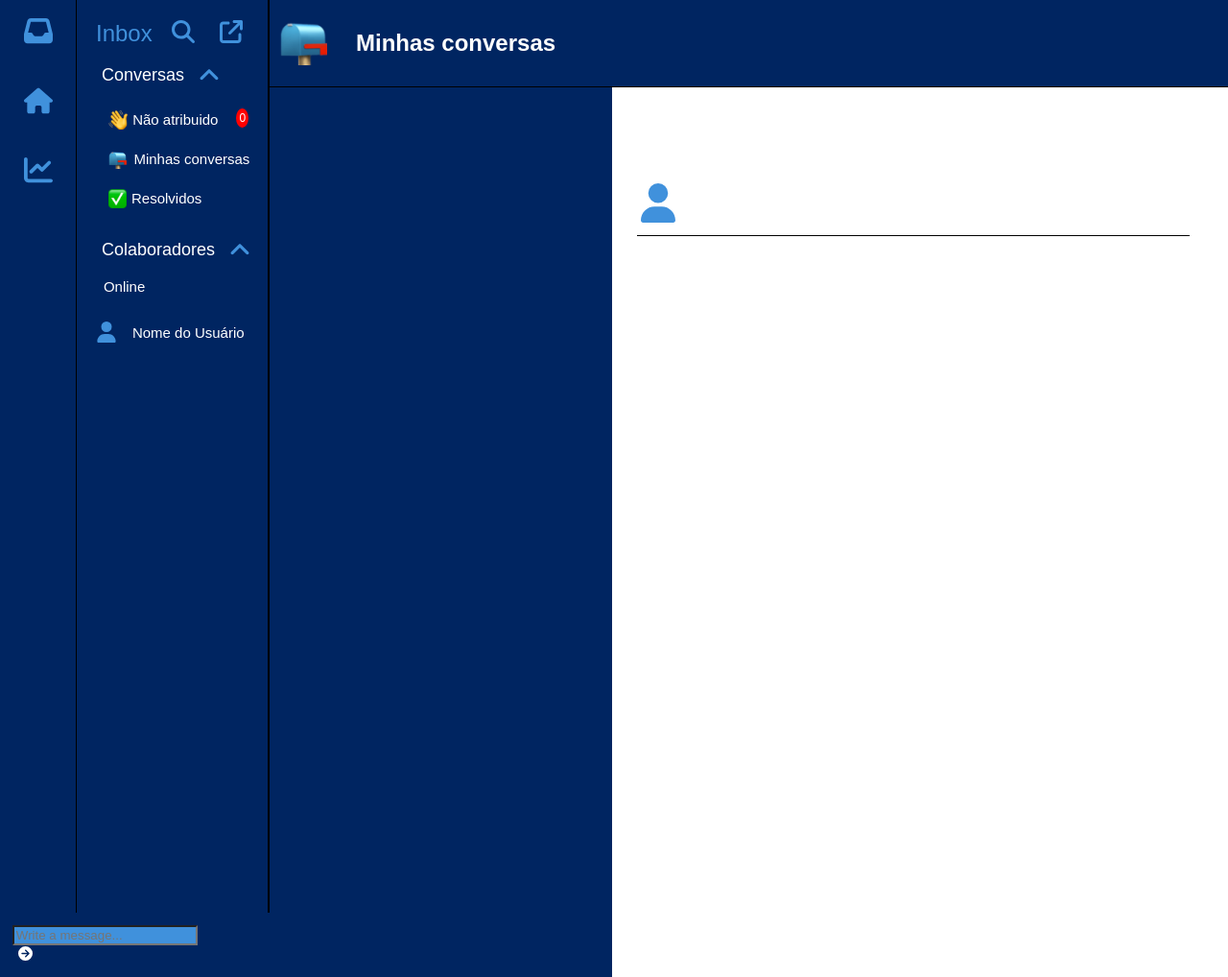
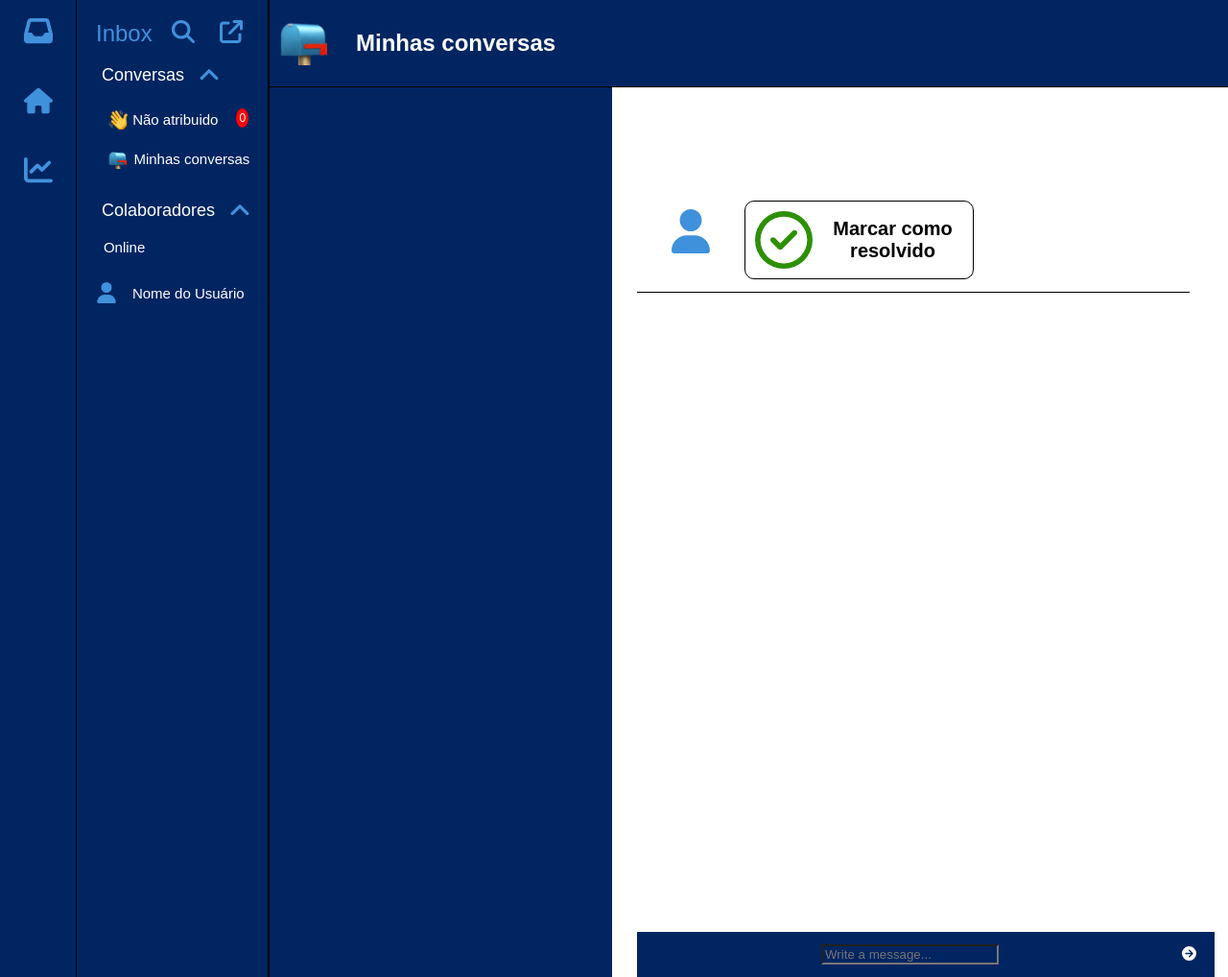
Before and after one commit to insper-classroom/sprint-session-ismart-esmeralda, a Django app: template atendimento/templates/atendimento/chat_minhas_conversas.html in a window 1280 px wide. Shown: the whole page at 96% size. Run offline with Django 4.2, Linux system fonts and the light colour scheme; the template is opened without the code that fills it, so the values that code supplies are empty.

Commit message:
html e css arrumados

```diff
--- a/atendimento/static/atendimento/style/chat_nao_atribuido.css
+++ b/atendimento/static/atendimento/style/chat_nao_atribuido.css
@@ -16,7 +16,7 @@ button {
 .header-empty{
     display: flex;
     flex-direction: row;
-    justify-content: left;
+    justify-content: space-between;
     align-items: center;
 
 }
@@ -58,6 +58,22 @@ button {
     margin-left: 2%;
     margin-top: 3%;
 }
+
+.right-container {
+    display: flex;
+    width: auto;
+    height: auto;
+    border: 1px solid #000;
+    border-radius: 10px;
+    padding: 10px;
+    margin-top: 5%;
+}
+.right-container p{
+    color: black;
+    font-size: 20px;
+    font-weight: bold;
+}
+
 .conversas {
     display: flex;
     flex-direction: column;
@@ -68,9 +84,10 @@ button {
     left: calc(280px + 28%);
     position: fixed;
     margin-left: 2%;
+    margin-top: 2%;
     margin-bottom: 10%;
     width: 45%;
-    height: 33vh;
+    height: 45vh;
     overflow-y:auto;
 }
 
@@ -116,32 +133,39 @@ button {
 }
 
 .escrever {
+    display: flex;
     position: fixed;
     bottom: 0;
     width: 45%;
     background-color: #002561;
-    display: flex;
     justify-content: space-between;
     padding: 1%;
 }
-
-.imagem-midia {
-    order: 1;
-    height: 15px;
-    width: 15px;
+.box-escrever {
+    display: flex;
+    width: 100%;
+    justify-content: center;
 }
 
+.formulario {
+    display: flex;
+    width: 100%;
+    justify-content: space-between;
+
+}
+
+
 .input-escrever {
-    order: 2;
-    background-color: #4091DC;
+    background-color: transparent;
     color: white;
-    width: 100%;
+    width: auto;
+    margin-right: 1%;
 }
 
 .enviar {
-    order: 3;
     height: 15px;
     width: 15px;
+
 }
 
 .rotate {
@@ -197,6 +221,6 @@ button {
     .empty-section {
         width: 100vw;
         height: auto;
-        padding: 20px;
+        padding:20px;
     }
 }
--- a/atendimento/templates/atendimento/chat_minhas_conversas.html
+++ b/atendimento/templates/atendimento/chat_minhas_conversas.html
@@ -16,8 +16,6 @@
         <div class="header-empty">
             <img src="{% static 'atendimento/img/usuario.svg' %}" alt="Imagem de Exemplo" class="imagem-user">
             <p class="nome-user">{{conversa.usuarios.username}}</p>
-        </div>
-        <div class="line"></div>
             <div class="right-container">
                 <button class="button-container" onclick= window.location.href="/side_minhas_conversas/resolve/{{conversa.id}}">
                     <img src="{% static 'atendimento/img/circle-check.svg' %}" alt="Descrição da imagem">
@@ -25,11 +23,11 @@
                 </button>
             </div>
         </div>
+        <div class="line"></div>
 
-</div>
         <div class="escrever">
             {% if conversa.is_mail %}
-        <form method="post" action="/side_minhas_conversas/mandar_email/{{conversa.usuarios.email}}/{{conversa.id}}/">
+                <form method="post" class="formulario" action="/side_minhas_conversas/mandar_email/{{conversa.usuarios.email}}/{{conversa.id}}/">
                     {% csrf_token %}
                     <div class="box-escrever">
                         <input type="text" class="input-escrever" placeholder="Subject..." name="subject">
@@ -40,7 +38,7 @@
                     </button>
                 </form>
             {% else %}
-        <form method="post" action="/side_minhas_conversas/sendmsg/{{conversa.usuarios.telefone}}/{{conversa.id}}/">
+                <form method="post" class="formulario" action="/side_minhas_conversas/sendmsg/{{conversa.usuarios.telefone}}/{{conversa.id}}/">
                     <div class="box-escrever">
                         <input type="text" class="input-escrever" placeholder="Write a message..." name="mensagem">
                     </div>
@@ -49,6 +47,7 @@
                     </button>
                 </form>
             {% endif %}
+        </div>
     </div>
 
     <div class="conversas">
--- a/atendimento/templates/atendimento/chat_nao_atribuido.html
+++ b/atendimento/templates/atendimento/chat_nao_atribuido.html
@@ -12,7 +12,6 @@
 </head>
 <body>
     <div class="empty-section">
-
         <div class="header-empty">
             <img src="{% static 'atendimento/img/usuario.svg' %}" alt="Imagem de Exemplo" class="imagem-user">
             <p class="nome-user">{{conversa.usuarios.username}}</p>
@@ -46,4 +45,4 @@
 
 
 
-{% endblock %}
+{%endblock%}
--- a/atendimento/templates/atendimento/side_minhas_conversas.html
+++ b/atendimento/templates/atendimento/side_minhas_conversas.html
@@ -74,12 +74,6 @@
                     <p>Minhas conversas</p>
                 </button>
             </div>
-            <div class="resolvidos">
-                <button>
-                    <img src="{% static 'atendimento/img/checkverde.png' %}" alt="Conversa Icon 1" class="resolvidos-icon">
-                    <p>Resolvidos</p>
-                </button>
-            </div>
         </div>
         <div class="colaboradores">
             <div class="colaboradores-header">
```
Also changed, not shown: atendimento/templates/atendimento/side_nao_atribuido.html (+0 -12 lines). Lines whose indentation alone changed are shown as unchanged.
